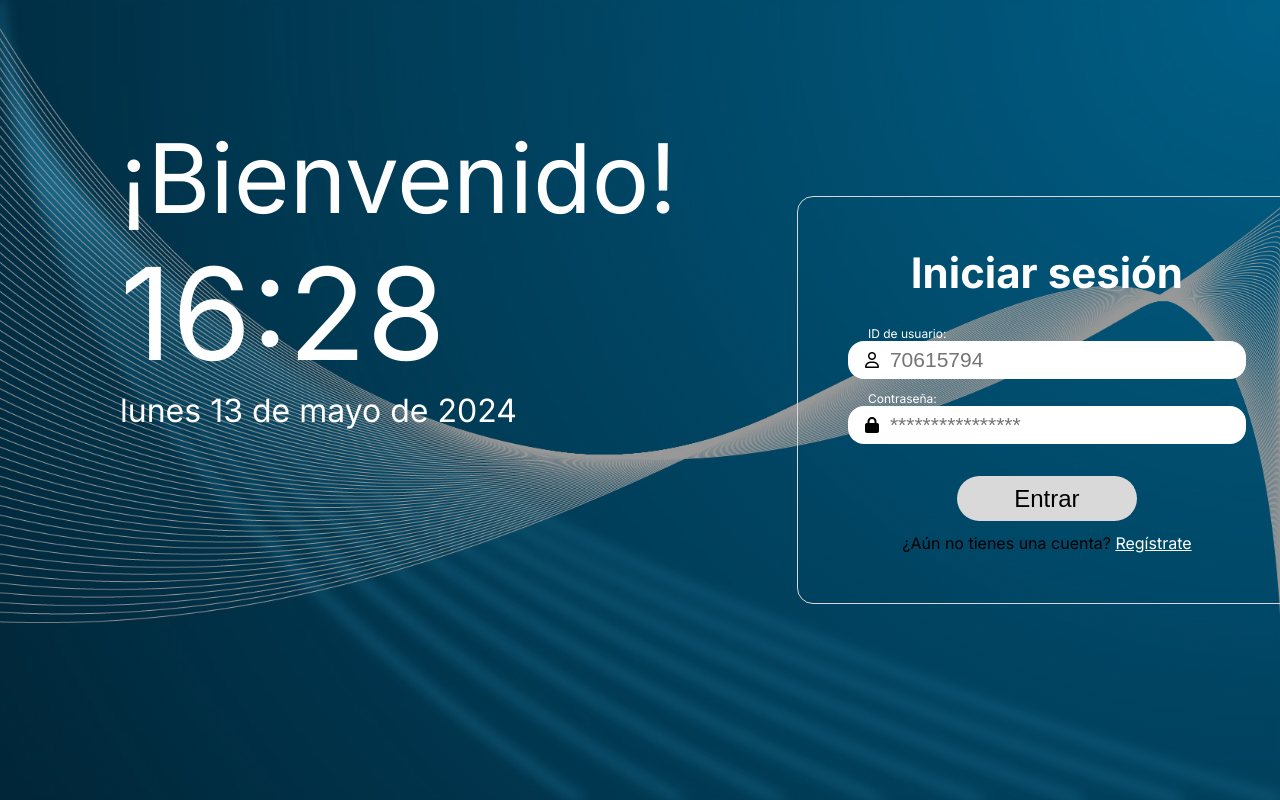
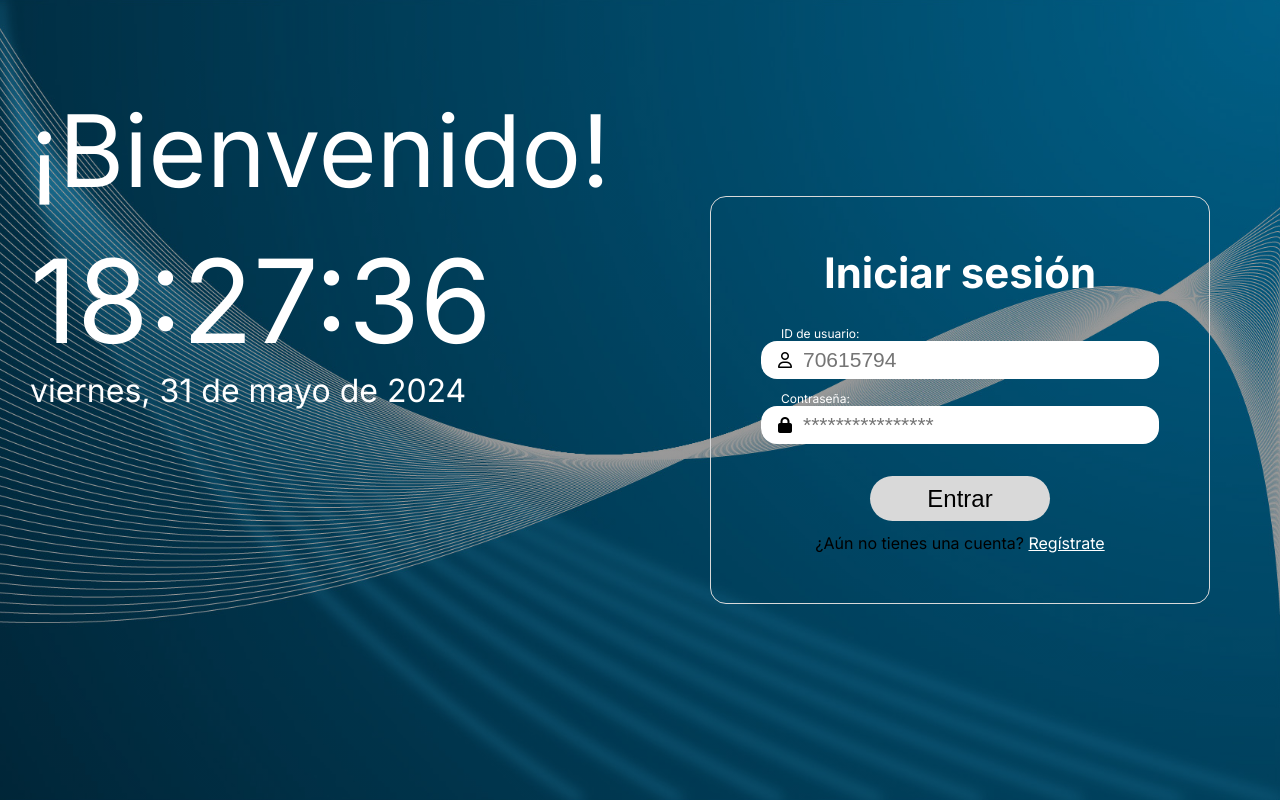
Before and after one commit to DiegoAst04/BD1-project, a web app: file login.html in a window 1280 px wide. Run offline with its HTML, style and script files only (its server is not run), Linux system fonts and the light colour scheme.

Commit message:
Updated clock

```diff
--- a/css/style.css
+++ b/css/style.css
@@ -17,9 +17,9 @@
   background-size: cover;
 }
 .login-screen {
+  height: 100%;
   display: grid;
-  grid-template-columns: 1fr 1fr;
-  height: 100%;
+    grid-template-columns: 1fr 1fr;
 }
 
 .register {
@@ -31,15 +31,20 @@
 
 .presentation {
   color: white;
-  margin: 120px;
+  margin-left: auto;
+  margin-right: auto;
+  padding-top: 90px;
+  display: flex;
+    flex-direction: column;
 }
-.presentation > .bvnd {
- font-size: 96px;
+.presentation > #bvnd {
+ font-size: 100px;
+ margin-bottom: 20px;
 }
-.presentation > .hora {
- font-size: 128px;
+.presentation > #hora {
+ font-size: 116px;
 }
-.presentation > .fecha {
+.presentation > #fecha {
  font-size: 32px;
 }
 
--- /dev/null
+++ b/js/script.js
@@ -0,0 +1,26 @@
+const $hora = document.querySelector("#hora"),
+$fecha = document.querySelector("#fecha")
+function obtenerHora() {
+  let diasSemana = ["domingo", "lunes", "martes", "miércoles", "jueves", "viernes", "sabado"],
+   meses = ["enero", "febrero", "marzo", "abril", "mayo", "junio", "julio", "agosto", "setiembre", "octubre", "noviembre", "diciembre"];
+  let date = new Date(),
+   day = date.getDate(),
+   diaSemana = date.getDay(),
+   hour = date.getHours(),
+   minutes = date.getMinutes() < 10 ? '0'+date.getMinutes() : date.getMinutes(),
+   secs = date.getSeconds() < 10 ? '0'+date.getSeconds() : date.getSeconds(),
+   mes = date.getMonth(),
+   year = date.getFullYear();
+
+
+
+  let HoraString = `${hour}:${minutes}:${secs}`;
+  let FechaString = `${diasSemana[diaSemana]}, ${day} de ${meses[mes]} de ${year}`;
+
+  $hora.innerHTML = HoraString;
+  $fecha.innerHTML = FechaString;
+}
+obtenerHora();
+setInterval(() => {
+  obtenerHora();
+}, 1000);
--- a/login.html
+++ b/login.html
@@ -19,9 +19,9 @@
     <div class="oscurecer"> </div>
     <div class="login-screen">
       <div class="presentation">
-        <p class="bvnd">¡Bienvenido!</p>
-        <p class="hora">16:28</p>
-        <p class="fecha">lunes 13 de mayo de 2024</p>
+        <p id="bvnd">¡Bienvenido!</p>
+        <p id="hora"></p>
+        <p id="fecha"></p>
       </div>
       <div class="login">
         <form action="">
@@ -47,4 +47,5 @@
     </div>
   </div>
 </body>
+<script src="js/script.js"></script>
 </html>
```
